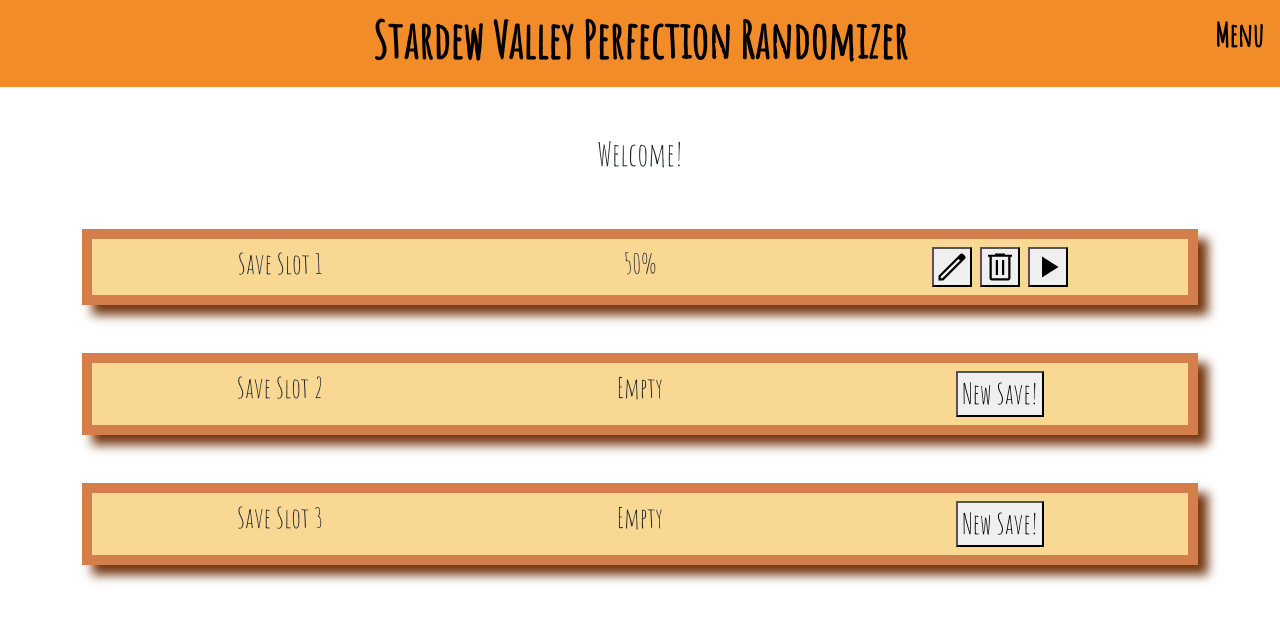
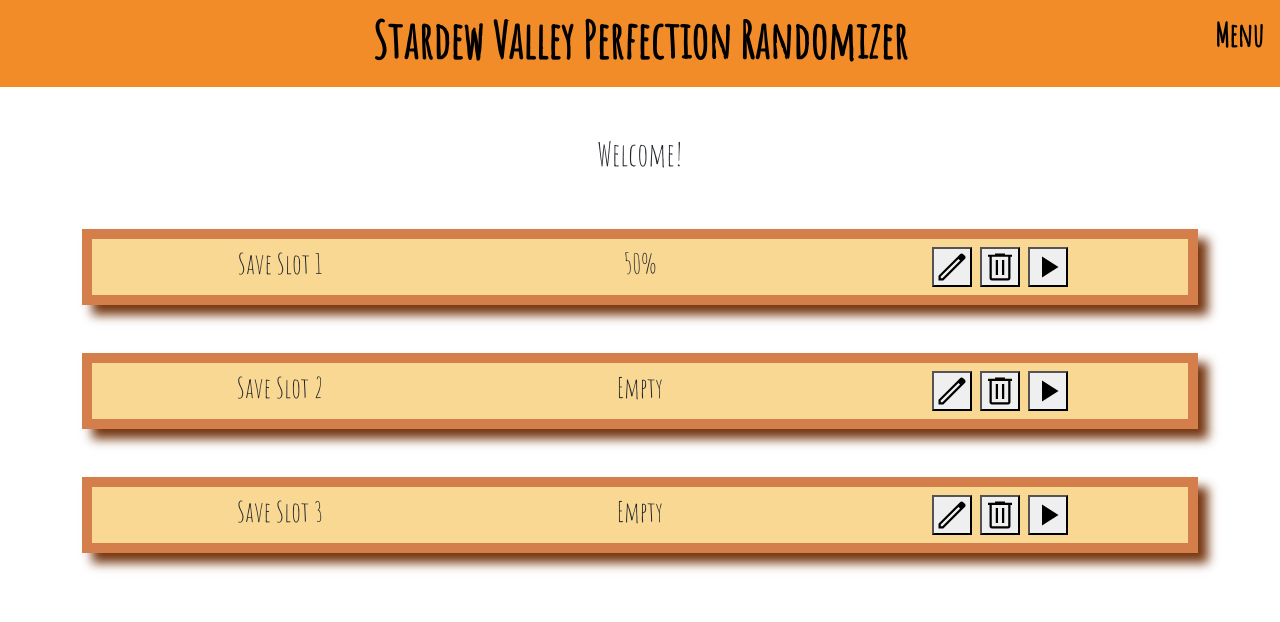
Before and after one commit to killingsworth-kristen/stardew-randomizer-react, a React (Create React App) app: page /saves in a window 1280 px wide. Shown: the top 622 px of the page. Built offline with nearby package versions, Linux system fonts and the light colour scheme.

Commit message:
edit/delete/play structure first pass

```diff
--- a/src/App.js
+++ b/src/App.js
@@ -7,6 +7,7 @@
 import AllSaves from './components/pages/AllSaves'
 import NewSaveForm from './components/pages/NewSaveForm';
 import NewSavePreview from './components/pages/NewSavePreview';
+import EditSave from './components/pages/EditSave';
 import SaveSlot1 from './components/pages/SaveSlot1';
 import SaveSlot2 from './components/pages/SaveSlot2';
 import SaveSlot3 from './components/pages/SaveSlot3';
@@ -21,14 +22,10 @@
             <Route path='/saves' element={<AllSaves />}/>
             <Route path='/new-save' element={<NewSaveForm />}/>
             <Route path='/new-save/preview' element={<NewSavePreview />}/>
-            <Route path='save-slot-1' element={<SaveSlot1 />}/>
-            <Route path='save-slot-2' element={<SaveSlot2 />}/>
-            <Route path='save-slot-3' element={<SaveSlot3 />}/>
-
-
-            {/* https://stackoverflow.com/questions/57058879/how-to-create-dynamic-routes-with-react-router-dom */}
-            {/* path="/{save-ID}"" for Save view */}
-            {/* path="/{save-ID}/edit" for EditSave view */}
+            <Route path='/save-slot-1' element={<SaveSlot1 />}/>
+            <Route path='/save-slot-2' element={<SaveSlot2 />}/>
+            <Route path='/save-slot-3' element={<SaveSlot3 />}/>
+            <Route path='/edit' element={<EditSave />}/>
           </Routes>
       </Router>
     </div>
--- a/src/components/EditDeletePlayBtns.js
+++ b/src/components/EditDeletePlayBtns.js
@@ -1,16 +1,39 @@
 import React from "react";
+import { useNavigate } from 'react-router-dom';
 
-export default function EditDeletePlayBtns () {
+export default function EditDeletePlayBtns ({saveSlotNum}) {
+    const navigate = useNavigate()
+
+    function editSave (e) {
+        let saveSlot = e.target.id.split("-edit")[0];
+        // console.log(saveSlot)
+        navigate(`/edit`);
+        return;
+    }
+
+    function deleteSave (e) {
+        let saveSlot = e.target.id.split("-delete")[0];
+        console.log(saveSlot)
+        return;
+    }
+
+    function openSave (e) {
+        let saveSlot = e.target.id.split("-play")[0];
+        // console.log(saveSlot)
+        navigate(`/${saveSlot}`);
+        return;
+    }
+
     return (
         <div className="col">
-        <button className="edit-delete-play-btn">
-            <img className="edit-delete-play-btn-icon" src="/assets/icons/edit.svg" alt="edit save"/>
+        <button className={`edit-delete-play-btn`} onClick={editSave}>
+            <img className="edit-delete-play-btn-icon" id={`save-slot-${saveSlotNum}-edit`} src="/assets/icons/edit.svg" alt="edit save"/>
         </button>
-        <button className="edit-delete-play-btn">
-            <img className="edit-delete-play-btn-icon" src="/assets/icons/delete.svg" alt="delete save"/>
+        <button className={`edit-delete-play-btn`} onClick={deleteSave}>
+            <img className="edit-delete-play-btn-icon" id={`save-slot-${saveSlotNum}-delete`} src="/assets/icons/delete.svg" alt="delete save"/>
         </button>
-        <button className="edit-delete-play-btn">
-            <img className="edit-delete-play-btn-icon" src="/assets/icons/play.svg" alt="open/play save" />
+        <button className={`edit-delete-play-btn`} onClick={openSave}>
+            <img className="edit-delete-play-btn-icon" id={`save-slot-${saveSlotNum}-play`} src="/assets/icons/play.svg" alt="open/play save" />
         </button>
     </div>
     )
--- a/src/components/pages/AllSaves.js
+++ b/src/components/pages/AllSaves.js
@@ -17,7 +17,7 @@
                         <div className="col">
                             <h3>50%</h3>
                         </div>
-                        <EditDeletePlayBtns />
+                        <EditDeletePlayBtns saveSlotNum={1}/>
                     </div>
                     <div className="row" id="row-2">
                         <div className="col">
@@ -30,7 +30,9 @@
                                 <h3>Empty</h3>
                             </div>
                         </div>
-                        <NewSaveBtn />
+                        {/* <NewSaveBtn /> */}
+                        <EditDeletePlayBtns saveSlotNum={2}/>
+
                     </div>
                     <div className="row" id="row-3">
                     <div className="col">
@@ -43,7 +45,8 @@
                                 <h3>Empty</h3>
                             </div>
                         </div>
-                        <NewSaveBtn />
+                        {/* <NewSaveBtn /> */}
+                        <EditDeletePlayBtns saveSlotNum={3}/>
                     </div>
                 </div>
             </div>
```
Also changed, not shown: src/components/pages/About.js (added, +9 -0 lines), src/components/pages/Help.js (added, +9 -0 lines).
